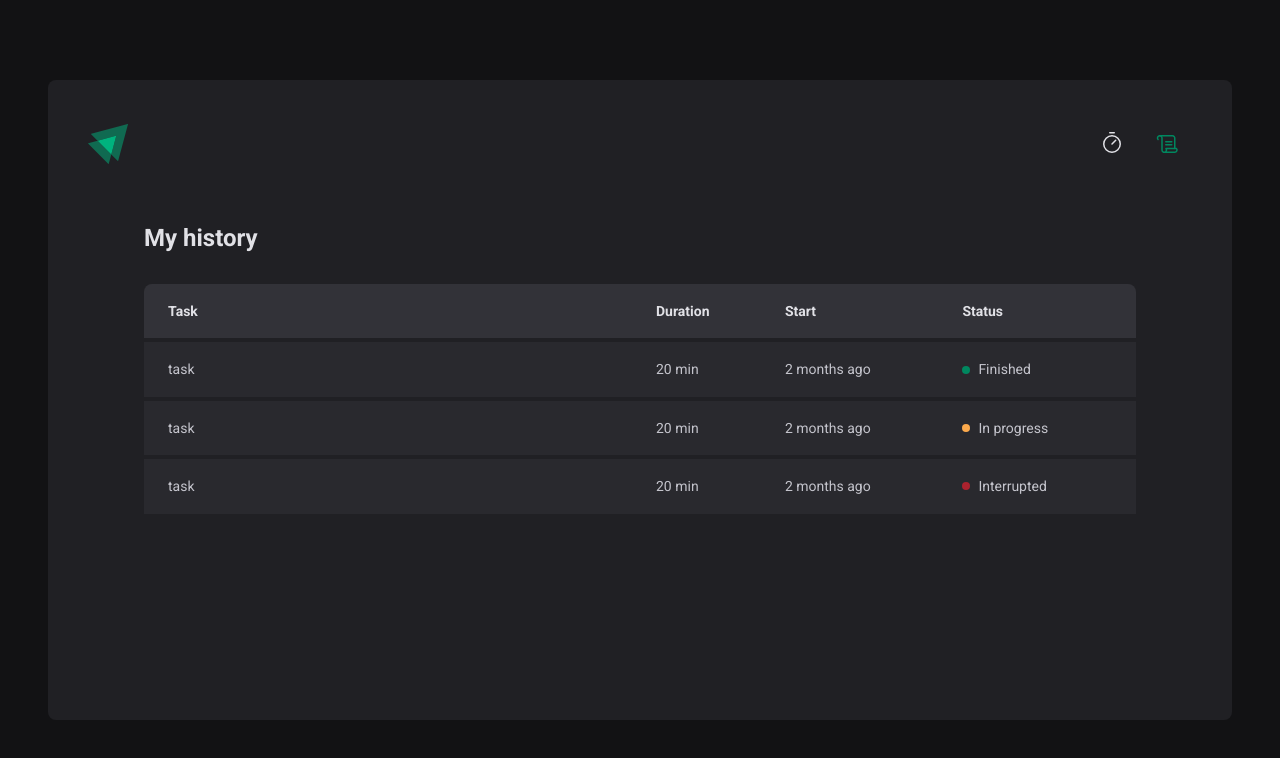
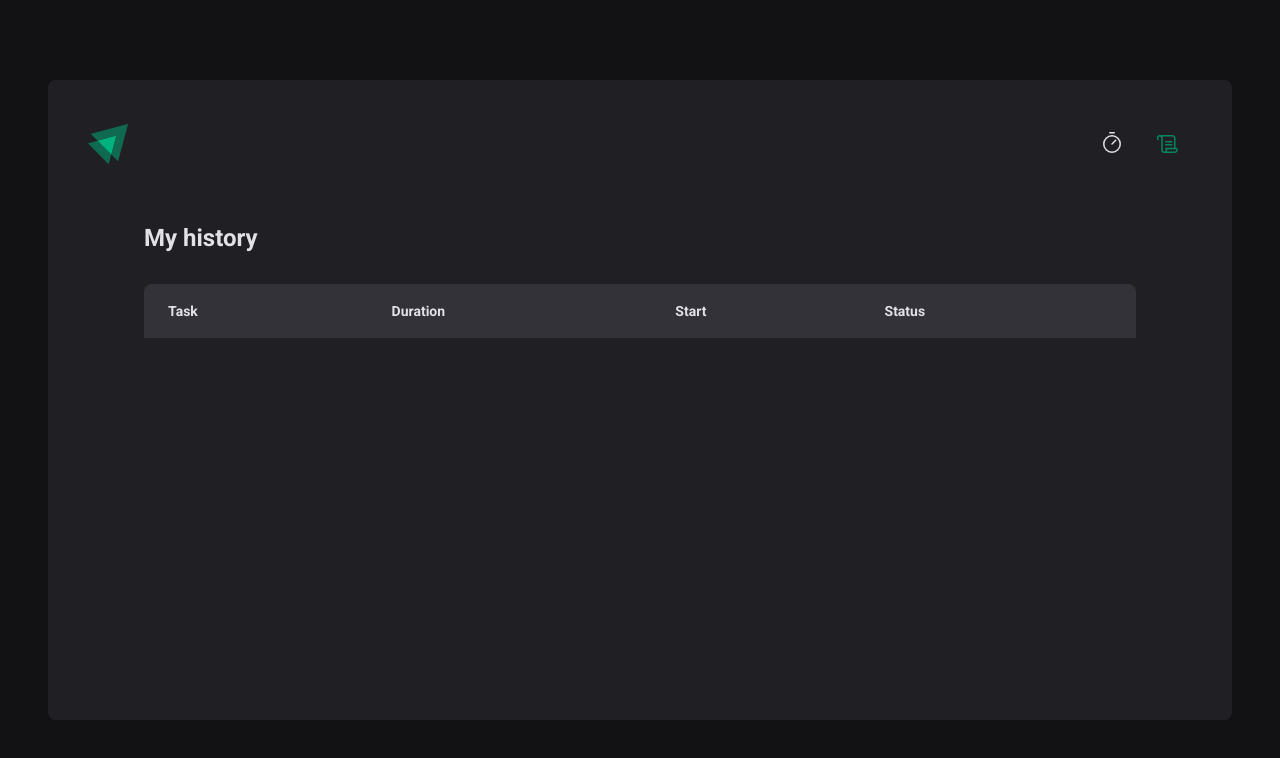
Before and after one commit to ig-swll/pomodoro-timer, a React (Vite) app: page /history in a window 1280 px wide. Shown: the top 758 px of the page. Built offline with nearby package versions, Linux system fonts and the light colour scheme.

Commit message:
Consome o context na tela de histórico

```diff
--- a/src/pages/History/index.tsx
+++ b/src/pages/History/index.tsx
@@ -1,6 +1,14 @@
-import { HistoryContainer, HistoryList, Status } from './styles';
+import { formatDistance } from 'date-fns'
+import { useContext } from 'react'
+import { CyclesContext } from '../../contexts/CyclesContext'
+import { HistoryContainer, HistoryList, Status } from './styles'
 
 export function History() {
+  const { cycles } = useContext(CyclesContext)
+
+  function formatStart(startDate: Date) {
+    return formatDistance(startDate, new Date(), { addSuffix: true })
+  }
   return (
     <HistoryContainer>
       <h1>My history</h1>
@@ -16,33 +24,27 @@ export function History() {
             </tr>
           </thead>
           <tbody>
-            <tr>
-              <td>task</td>
-              <td>20 min</td>
-              <td>2 months ago</td>
-              <td>
-                <Status statusColor="green">Finished</Status>
-              </td>
-            </tr>
-            <tr>
-              <td>task</td>
-              <td>20 min</td>
-              <td>2 months ago</td>
-              <td>
-                <Status statusColor="yellow">In progress</Status>
-              </td>
-            </tr>
-            <tr>
-              <td>task</td>
-              <td>20 min</td>
-              <td>2 months ago</td>
-              <td>
-                <Status statusColor="red">Interrupted</Status>
-              </td>
-            </tr>
+            {cycles.map((cycle) => (
+              <tr key={cycle.id}>
+                <td>{cycle.task}</td>
+                <td>{cycle.minutesAmount}</td>
+                <td>{formatStart(cycle.startDate)}</td>
+                <td>
+                  {cycle.finishedDate && (
+                    <Status statusColor="green">Finished</Status>
+                  )}
+                  {cycle.interruptedDate && (
+                    <Status statusColor="red">Interrupted</Status>
+                  )}
+                  {!cycle.interruptedDate && !cycle.finishedDate && (
+                    <Status statusColor="yellow">In progress</Status>
+                  )}
+                </td>
+              </tr>
+            ))}
           </tbody>
         </table>
       </HistoryList>
     </HistoryContainer>
-  );
+  )
 }
```
